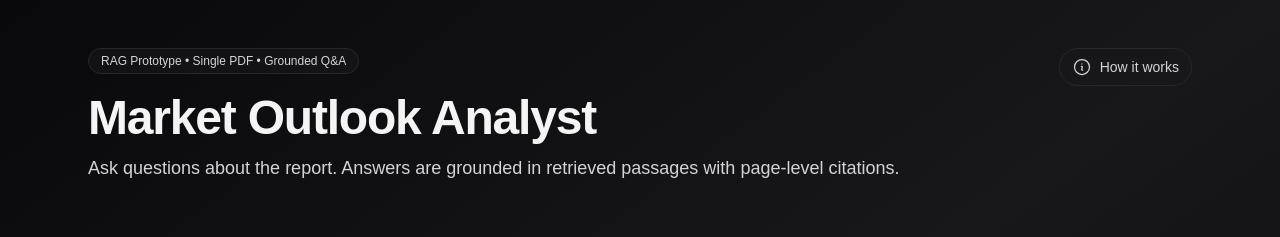
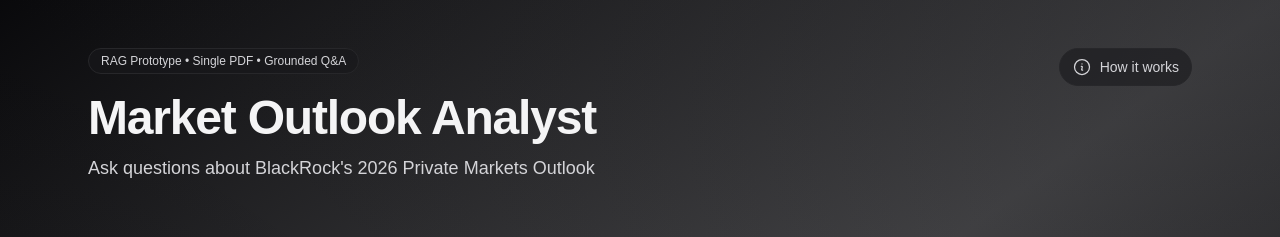
Before and after one commit to ImranSerifovic/market-outlook-rag, a Next.js app in the folder apps/web/: page / in a window 1280 px wide. Shown: the top 237 px of the page. Built offline with nearby package versions, Linux system fonts and the light colour scheme; no server answers.

Commit message:
UI changes..

```diff
--- a/apps/web/app/page.tsx
+++ b/apps/web/app/page.tsx
@@ -143,7 +143,9 @@ export default function Page() {
   }
 
   return (
-    <main className="min-h-screen bg-gradient-to-br from-zinc-950 via-zinc-900 to-zinc-950 text-zinc-100">
+    <main className="min-h-screen bg-gradient-to-br from-zinc-950 via-zinc-900/80 via-zinc-800/30 via-zinc-900/60 to-zinc-950 text-zinc-100 relative">
+      <div className="absolute inset-0 bg-gradient-to-tr from-zinc-950/50 via-transparent to-zinc-900/30 pointer-events-none" />
+      <div className="relative z-10">
       <div className="mx-auto max-w-6xl px-6 py-12">
         <div className="grid grid-cols-1 gap-6 lg:grid-cols-[1fr,360px]">
           <header className="mb-8 relative">
@@ -177,8 +179,7 @@ export default function Page() {
               Market Outlook Analyst
             </h1>
             <p className="mt-3 text-lg text-zinc-300">
-              Ask questions about the report. Answers are grounded in retrieved
-              passages with page-level citations.
+              Ask questions about BlackRock&apos;s 2026 Private Markets Outlook
             </p>
           </header>
           <div>
@@ -356,6 +357,7 @@ export default function Page() {
           </aside>
         </div>
       </div>
+      </div>
       {pdfOpen && (
         <div className="fixed inset-0 z-50">
           <div
@@ -426,7 +428,7 @@ export default function Page() {
           transition: box-shadow 0.6s ease-in-out, border-color 0.6s ease-in-out;
         }
 
-        @keyframes glowBright {
+        @keyframes glowBrightPulse {
           0%, 100% {
             box-shadow: 0 0 6px rgba(255, 255, 255, 0.3),
                         0 0 10px rgba(255, 255, 255, 0.2),
@@ -438,9 +440,21 @@ export default function Page() {
                         0 0 20px rgba(255, 255, 255, 0.2);
           }
         }
+        @keyframes glowBrightFadeIn {
+          from {
+            box-shadow: 0 0 4px rgba(255, 255, 255, 0.1),
+                        0 0 6px rgba(255, 255, 255, 0.05);
+          }
+          to {
+            box-shadow: 0 0 6px rgba(255, 255, 255, 0.3),
+                        0 0 10px rgba(255, 255, 255, 0.2),
+                        0 0 14px rgba(255, 255, 255, 0.15);
+          }
+        }
         .glow-border-bright {
-          animation: glowBright 2s ease-in-out infinite;
-          transition: box-shadow 0.6s ease-in-out, border-color 0.6s ease-in-out;
+          animation: glowBrightFadeIn 0.8s ease-out forwards,
+                     glowBrightPulse 2s ease-in-out 0.8s infinite;
+          transition: border-color 0.6s ease-in-out;
         }
 
         .chip, .history-item {
```
